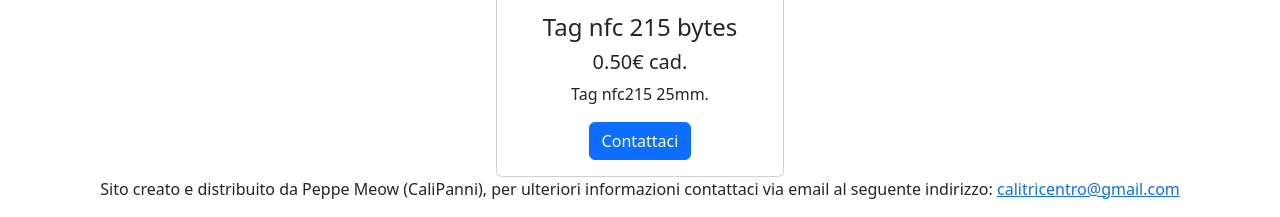
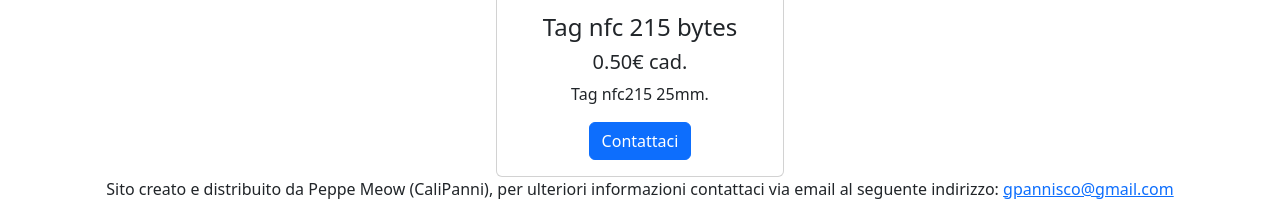
Before and after one commit to CaliPanni/calipanni.github.io, a plain HTML site: page androidmodws/shop.html in a window 1280 px wide. Shown: the part 2233-2450 px from the top of the page. Drawn offline with nearby package versions, Linux system fonts and the light colour scheme.

Commit message:
Update shop.html

```diff
--- a/androidmodws/shop.html
+++ b/androidmodws/shop.html
@@ -74,7 +74,7 @@
           </div>
       </center>
       <div class="footer">
-        <p>Sito creato e distribuito da Peppe Meow (CaliPanni), per ulteriori informazioni contattaci via email al seguente indirizzo: <a href="mailto:calitricentro@gmail.com">calitricentro@gmail.com</a></p>
+        <p>Sito creato e distribuito da Peppe Meow (CaliPanni), per ulteriori informazioni contattaci via email al seguente indirizzo: <a href="mailto:gpannisco@gmail.com">gpannisco@gmail.com</a></p>
       </div>
         <script src="https://cdn.jsdelivr.net/npm/bootstrap@5.3.3/dist/js/bootstrap.bundle.min.js" integrity="sha384-YvpcrYf0tY3lHB60NNkmXc5s9fDVZLESaAA55NDzOxhy9GkcIdslK1eN7N6jIeHz" crossorigin="anonymous"></script>
     </body>
```
